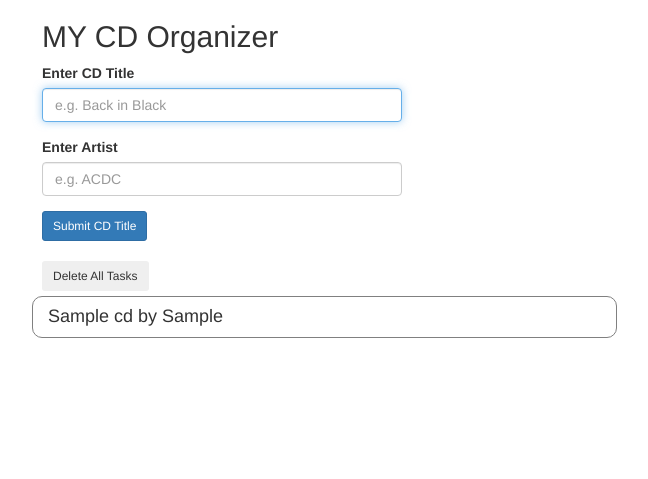
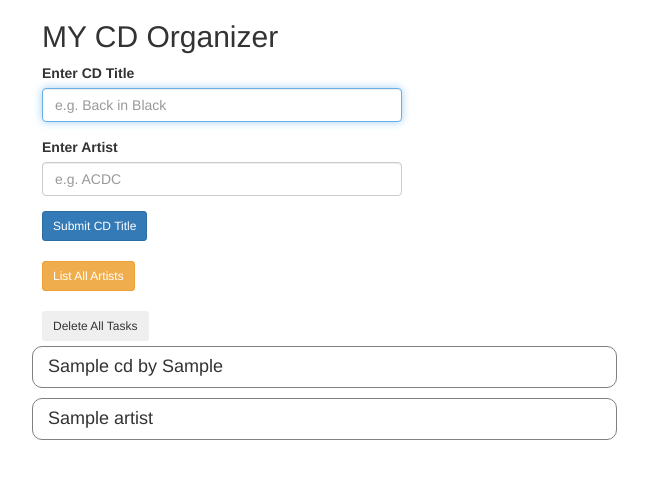
Before and after one commit to RonandoL/44-CD-Organizer-PHP-Twig, a PHP site: template views/cds.html.twig in a window 1280 px wide. Shown: the top 479 px of the page, without its empty margins (28-676 px from the left). Run offline with PHP 8.4, Linux system fonts and the light colour scheme; the template is opened without the code that fills it: most values are stand-ins (such as "Sample title", 1, 10 or a date in 2020); some libraries are stand-ins or nearby versions.

Commit message:
add ability to display only artists when clicking button. Holy Christ it worked on the first try after guessing how to make it work. I made this.

```diff
--- a/views/cds.html.twig
+++ b/views/cds.html.twig
@@ -28,6 +28,10 @@
           </form>
 
           <br>
+          <form action='/artists'>
+            <button type='submit' class='btn btn-sm btn-warning'>List All Artists</button>
+          </form>
+          <br>
           <form action='/' method='post'>
             <button type='submit' class='btn btn-sm'>Delete All Tasks</button>
           </form>
@@ -42,6 +46,15 @@
               </div>
           {% endfor %}
       </div>  <!-- .row -->
+
+      <div class='row'>  <!-- Artists -->
+          {% for artist in artists %}
+              <div class='col-md-6 cd cddiv'>
+                  <h4>{{ artist }}</h4>
+              </div>
+          {% endfor %}
+      </div>  <!-- .row -->
+
     </div>  <!-- .container -->
 
     <!-- <script src=" go get jQ Google CDN "></script>
```
Also changed, not shown: app/app.php (+13 -3 lines).
